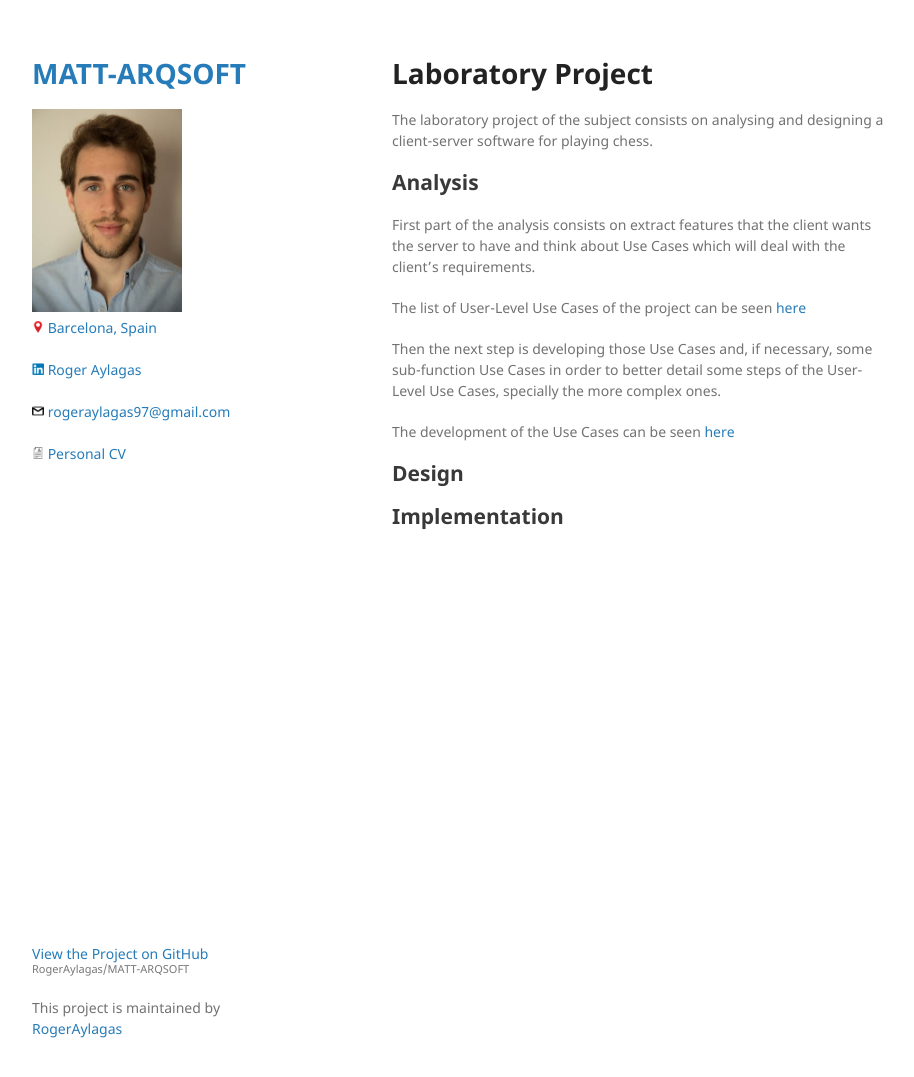
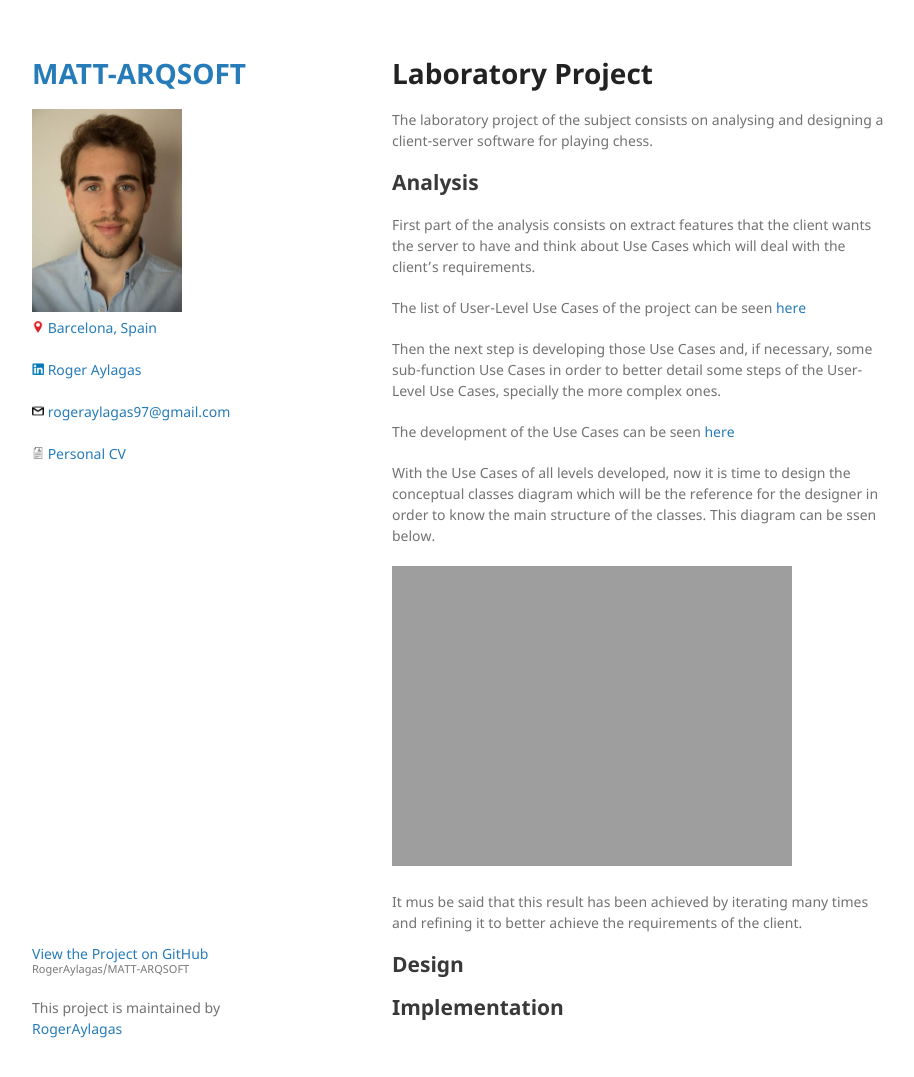
Before and after one commit to RogerAylagas/MATT-ARQSOFT, a Jekyll site: the page built from lab_branch.md, in a window 1280 px wide and 1089 px high. Shown: the top 1077 px of the window, without its empty margins (178-1092 px from the left). Built offline with Jekyll 4.4.1, drawn with Linux system fonts in a browser that asks for light colours; our own code applies the rules of GitHub Pages for plain Markdown files.

Commit message:
Added Conceptual classes documentation

```diff
--- a/_layouts/default.html
+++ b/_layouts/default.html
@@ -35,14 +35,14 @@
         {% endif %}
         {% if site.email %}
         <br>
-          <img src="{{site.email_icon | relative_url}}" style="color: #000000" alt="e-mail" width=12/>
+          <img src="{{site.email_icon | relative_url}}" style="color:#000000" alt="e-mail" width=12/>
           <a href = "{{site.email | relative_url}}"> rogeraylagas97@gmail.com </a>
         </br>
 
         {% endif %}
         {% if site.cv %}
         <br>
-          <img src="{{site.cv_icon | relative_url}}" style="color: #000000" alt="CV" width=12/>
+          <img src="{{site.cv_icon | relative_url}}" style="color:#000000" alt="CV" width=12/>
           <a href = "{{site.cv | relative_url}}"> Personal CV </a>
         </br>
 
--- a/lab_branch.md
+++ b/lab_branch.md
@@ -15,6 +15,12 @@ Then the next step is developing those Use Cases and, if necessary, some sub-fun
 
 The development of the Use Cases can be seen [here](assets\docs\lab\Chess_UseCases_Devel_Roger_Aylagas.pdf)
 
+With the Use Cases of all levels developed, now it is time to design the conceptual classes diagram which will be the reference for the designer in order to know the main structure of the classes. This diagram can be ssen below.
+
+![ConceptualClasses](assets\docs\lab\domain_model_chess,png)
+
+It mus be said that this result has been achieved by iterating many times and refining it to better achieve the requirements of the client.
+
 ## Design
 
 ## Implementation
```
Also changed, not shown: assets/docs/lab/domain_model_chess.png (added).
